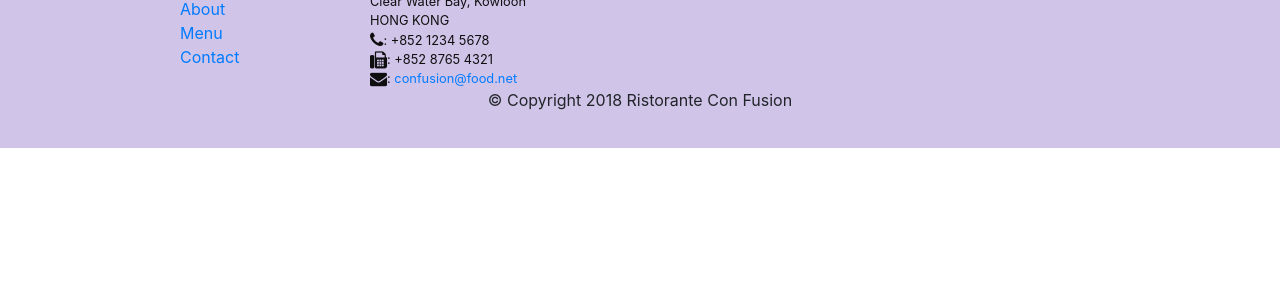
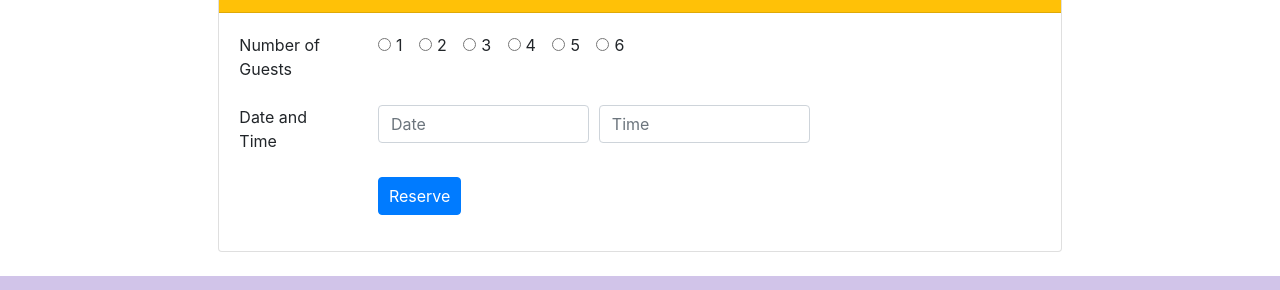
Before and after one commit to Bhaarath18/Bootstrap, a website: page index.html in a window 1280 px wide. Shown: the part 1613-1903 px from the top of the page. Before the commit the page ends 1761 px from the top, so only its background shows below. Drawn offline with nearby package versions, Linux system fonts and the light colour scheme.

Commit message:
Assignment 2

```diff
--- a/index.html
+++ b/index.html
@@ -38,8 +38,13 @@
                     <h1>Ristorante con Fusion</h1>
                     <p>We take inspiration from the World's best cuisines, and create a unique fusion experience. Our lipsmacking creations will tickle your culinary senses!</p>
                 </div>
-                <div class="col-12 col-sm align-self-center">
+                <div class="col-12 col-sm-3 align-self-center">
                     <img src="img/logo.png" class="img-fluid">
+                </div>
+                <div class="col-12 col-md-3 align-self-center">
+                    <a class="card-link" href="#Reservetable">
+                        <button type="button" class="btn btn-block btn-warning">Reserve Table</button>
+                    </a>
                 </div>
             </div>
         </div>
@@ -72,8 +77,15 @@
                 <h3>This Month's Promotions</h3>
             </div>
             <div class="col col-sm col-md">
-                <h2>Weekend Grand Buffet</h2>
-                <p>Featuring mouthwatering combinations with a choice of five different salads, six enticing appetizers, six main entrees and five choicest desserts. Free flowing bubbly and soft drinks. All for just $19.99 per person </p>
+                <div class="media">
+
+                    <div class="media-body">
+                        <h2 class="mt-0">Weekend Grand Buffet <span class="badge badge-danger">NEW</span> </h2>
+                        <p class="d-none d-sm-block">Featuring mouthwatering combinations with a choice of five different salads, six enticing appetizers, six main entrees and five choicest desserts. Free flowing bubbly and soft drinks. All for just $19.99 per person
+                        </p>
+                    </div>
+                    <img class="d-flex ml-3 img-thumbnail align-self-center" src="img/buffet.png" alt="Alberto Somayya">
+                </div>
             </div>
         </div>
 
@@ -97,7 +109,74 @@
             </div>
         </div>
     </div>
+    </br>
 
+    <div class="row justify-content-center" >
+        <div class="col-11 col-sm-8">
+            <div class="card">
+                <div class="card-header bg-warning text-white">
+                    <h3>Reserve a Table</h3>
+                </div>
+
+                <div id="Reservetable" class="card-body" role="dialog">
+                    <form>
+                        <div class="form-group row">
+                            <div class="col-md-2">
+                                <label for="radiobuttons">Number of Guests</label>
+                            </div>
+                            <div class="col-md-9" id="radiobuttons">
+                                <div class="form-check form-check-inline">
+                                    <input class="form-check-input" type="radio" name="inlineRadioOptions" id="inlineRadio1" value="option1">
+                                    <label class="form-check-label" for="inlineRadio1">1</label>
+                                </div>
+                                <div class="form-check form-check-inline">
+                                    <input class="form-check-input" type="radio" name="inlineRadioOptions" id="inlineRadio2" value="option2">
+                                    <label class="form-check-label" for="inlineRadio2">2</label>
+                                </div>
+                                <div class="form-check form-check-inline">
+                                    <input class="form-check-input" type="radio" name="inlineRadioOptions" id="inlineRadio3" value="option3">
+                                    <label class="form-check-label" for="inlineRadio3">3</label>
+                                </div>
+                                <div class="form-check form-check-inline">
+                                    <input class="form-check-input" type="radio" name="inlineRadioOptions" id="inlineRadio4" value="option4">
+                                    <label class="form-check-label" for="inlineRadio1">4</label>
+                                </div>
+                                <div class="form-check form-check-inline">
+                                    <input class="form-check-input" type="radio" name="inlineRadioOptions" id="inlineRadio5" value="option5">
+                                    <label class="form-check-label" for="inlineRadio2">5</label>
+                                </div>
+                                <div class="form-check form-check-inline">
+                                    <input class="form-check-input" type="radio" name="inlineRadioOptions" id="inlineRadio6" value="option6">
+                                    <label class="form-check-label" for="inlineRadio3">6</label>
+                                </div>
+                            </div>
+                        </div>
+                        <div class="form-group row">
+                            <div class="col-md-2">
+                                <label for="date_time">Date and Time</label>
+                            </div>
+                            <div class="form-row col-md-10 " id="date_time">
+                                <div class="col-md-4">
+                                    <input type="text" class="form-control" id="Date" name="Date" placeholder="Date"/>
+                                </div>
+                                <div class="col-md-4">
+                                    <input type="text" class="form-control" id="Time" name="Time" placeholder="Time"/>
+                                </div>
+                            </div>
+                        </div>
+                        <div class="form-group row">
+                            <div class="col-md-10  offset-md-2">
+                                <button class="btn btn-primary" type="button" style="padding-left: 10px; padding-right: 10px;">Reserve</button>
+                            </div>
+                        </div>
+                    </form>
+                </div>
+            </div>
+        </div>
+
+    </div>
+
+    </br>
     <footer class="footer">
         <div class="container">
             <div class="row">
```
Also changed, not shown: css/styles.css (line endings or trailing spaces).
